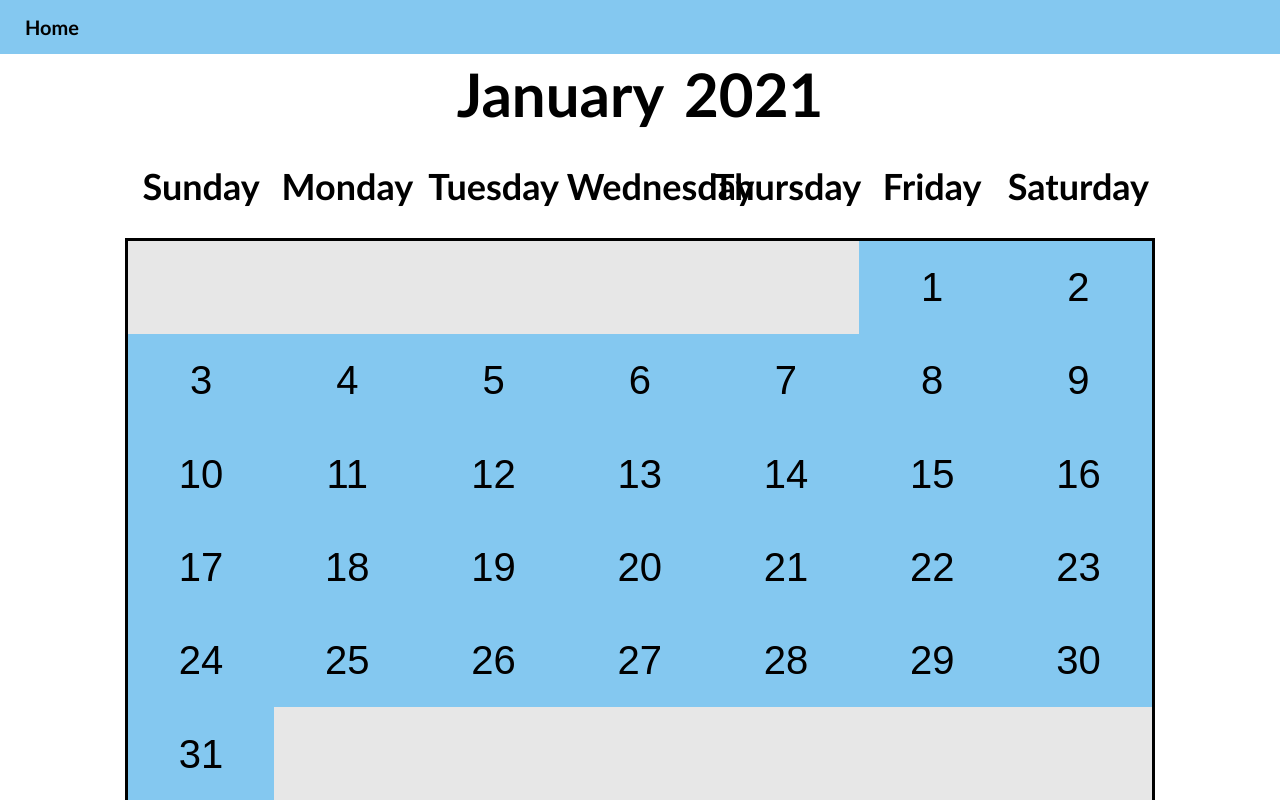
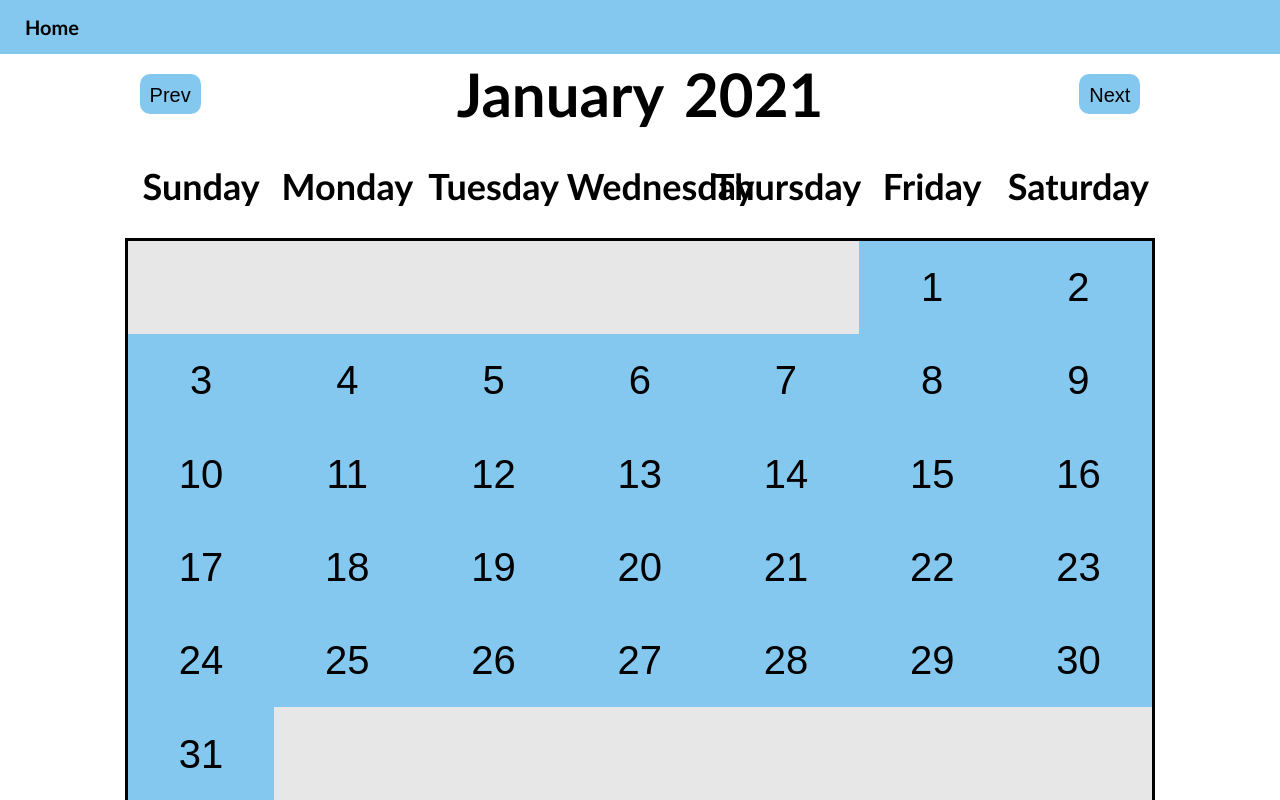
Before and after one commit to JustinnLy/QHacks2021-ToDoList, a plain HTML site: page Calendar.html in a window 1280 px wide. Drawn offline with Linux system fonts and the light colour scheme.

Commit message:
Changing Month Functionality

```diff
--- a/Calendar.html
+++ b/Calendar.html
@@ -12,8 +12,10 @@
             </ul>
         </div>
         <div class="month-yearContainer">
-            <h1 id="month">January</h1>
-            <h1 id="year">2021</h1>
+            <button id="prev" onclick="prevMonth()">Prev</button>
+            <h1 id="month">Month</h1>
+            <h1 id="year">Year</h1>
+            <button id="next" onclick="nextMonth()">Next</button>
         </div>
         <div class="dayName">
             <h2>Sunday</h2>
--- a/CalendarScript.js
+++ b/CalendarScript.js
@@ -4,6 +4,15 @@ console.log(window.localStorage);
 const date = new Date();
 let year = date.getFullYear();
 let month = date.getMonth();
+
+setDate(month,year);
+
+//Sets the calendar with the proper date
+function setDate(month,year) {
+    const months = ["January","February","March","April","May","June","July","August","September","October","November","December"];
+
+    document.getElementById("month").innerHTML = months[month];
+    document.getElementById("year").innerHTML = year;
 
     //Gets first and last day(0-6) of a month
     let firstDay = new Date(year,month,1).getDay();
@@ -27,7 +36,40 @@ else if(lastDay == 29){
     else if(lastDay == 30){
         document.getElementById("threeOne").style.display = "none";
     }
+    else{
+        document.getElementById("twoNine").style.display = "inline";
+        document.getElementById("threeZero").style.display = "inline";
+        document.getElementById("threeOne").style.display = "inline";
+    }
+}
 
+//Calls setDate for the next month
+function nextMonth() {
+    if(month < 11){
+        month++;
+        setDate(month,year);
+    }
+    else{
+        month = 0;
+        year++;
+        setDate(month,year);
+    }
+}
+
+//Calls setDate for the prev month
+function prevMonth() {
+    if(month > 0){
+        month--;
+        setDate(month,year);
+    }
+    else{
+        month = 11;
+        year--;
+        setDate(month,year);
+    }
+}
+
+//Goes to the task list when user clicks on a day
 function gotoList (element) {
     const calendarMonth = document.getElementById("month").innerHTML;
     const calendarYear = document.getElementById("year").innerHTML;
--- a/CalendarStyles.css
+++ b/CalendarStyles.css
@@ -41,6 +41,23 @@ html, body, .container{
 #year{
     margin-left: 10px;
 }
+#prev, #next{
+    height: 40px;
+    font-size: 20px;
+    padding: 10px;
+    border-radius: 10px;
+    border: none;
+    outline: none;
+    background-color: #84c8f0;
+    transition-duration: 0.5s;
+    cursor: pointer;
+}
+#prev{
+    margin-right: 20%;
+}
+#next{
+    margin-left: 20%;
+}
 .dayName, .dayNum{
     display: grid;
     grid-template-columns: 14.28% 14.28% 14.28% 14.28% 14.28% 14.28% 14.28%;
@@ -68,6 +85,9 @@ html, body, .container{
 #one{
     grid-column: 1;
 }
+#prev:hover, #next:hover{
+    background-color: #e7e7e7;
+}
 .dayNum button:hover{
     background-color: white;
 }
```
Lines whose indentation alone changed are shown as unchanged.
